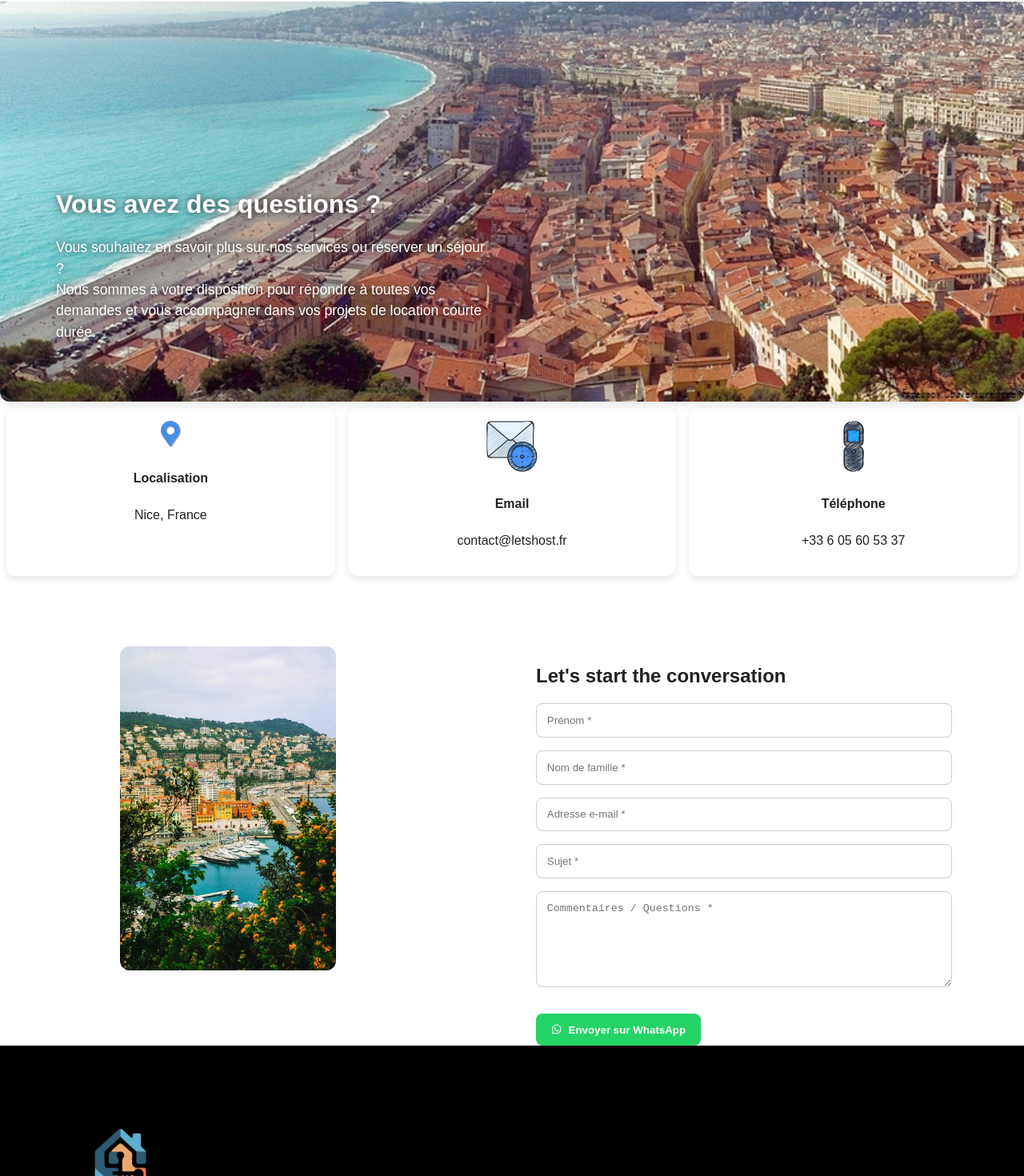
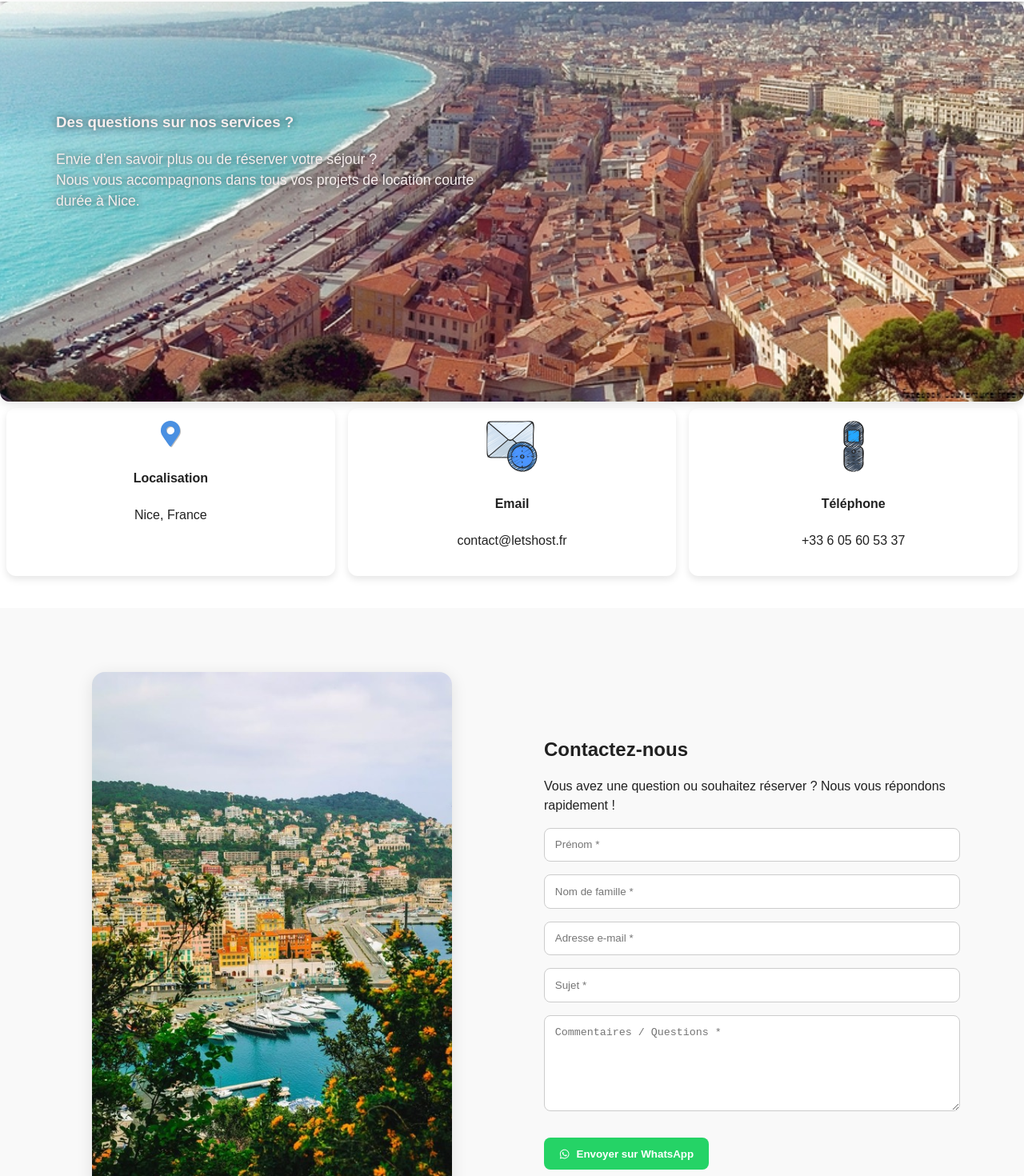
Before and after one commit to Jihentrade/Letshost-conciergerie, a React (Create React App) app: page /contact in a window 1280 px wide. Shown: the part 83-1553 px from the top of the page at 80% size. Built offline with nearby package versions, Linux system fonts and the light colour scheme.

Commit message:
contactpage

```diff
--- a/src/pages/Contact/ImageCarousel.css
+++ b/src/pages/Contact/ImageCarousel.css
@@ -15,10 +15,10 @@
 
 .carousel-text {
   position: absolute;
-  top: 50%;
+  top: 30%;
   left: 50%;
   transform: translate(-100%, -20%);
-  color: rgb(255, 255, 255);
+  color: rgb(247, 238, 238);
   margin-right: 50px;
   padding: 0 20px;
   text-shadow: 0 0 10px rgba(0, 0, 0, 0.7);
--- a/src/pages/Contact/ImageCarousel.jsx
+++ b/src/pages/Contact/ImageCarousel.jsx
@@ -34,12 +34,11 @@ const ImageCarousel = () => {
         />
       </AnimatePresence>
       <div className="carousel-text">
-        <h2>Vous avez des questions ?</h2>
+        <h3>Des questions sur nos services ?</h3>
         <p>
-          Vous souhaitez en savoir plus sur nos services ou réserver un séjour ?
-          <br />
-          Nous sommes à votre disposition pour répondre à toutes vos demandes et
-          vous accompagner dans vos projets de location courte durée.
+          Envie d’en savoir plus ou de réserver votre séjour ?<br />
+          Nous vous accompagnons dans tous vos projets de location courte durée
+          à Nice.
         </p>
       </div>
     </div>
--- a/src/pages/Contact/contactPage.jsx
+++ b/src/pages/Contact/contactPage.jsx
@@ -1,8 +1,200 @@
+// import React, { useState } from "react";
+// import { motion } from "framer-motion";
+// import Navbar from "../../components/Navbar";
+// import Footer from "../../components/footer";
+// import { Box, Button, Snackbar, Alert, Typography } from "@mui/material";
+
+// import contactImage from "../../assets/nice.jpg";
+// import { FaMapMarkerAlt, FaWhatsapp } from "react-icons/fa";
+// import PhoneIcon from "../../assets/flip-phone_12892703 (1).png";
+// import MailIcon from "../../assets/target_3826267 (2).png";
+// import "./contactPage.css";
+// import ImageCarousel from "./ImageCarousel.jsx";
+// const fadeIn = {
+//   hidden: { opacity: 0, y: 50 },
+//   visible: (i = 1) => ({
+//     opacity: 1,
+//     y: 0,
+//     transition: {
+//       delay: i * 0.3,
+//       duration: 0.6,
+//     },
+//   }),
+// };
+
+// const ContactPage = () => {
+//   const [formData, setFormData] = useState({
+//     prenom: "",
+//     nom: "",
+//     email: "",
+//     sujet: "",
+//     message: "",
+//   });
+
+//   const handleChange = (e) => {
+//     setFormData({ ...formData, [e.target.name]: e.target.value });
+//   };
+
+//   const sendToWhatsApp = () => {
+//     const { prenom, nom, email, sujet, message } = formData;
+//     const text = `👋 Bonjour,
+
+// Je m'appelle *${prenom} ${nom}*.
+
+// 📧 Email : ${email}
+// 📌 Sujet : ${sujet}
+
+// 💬 Message :
+// ${message}
+
+// Merci de me recontacter dès que possible. 🙏`;
+
+//     const phoneNumber = "33605605337";
+//     window.open(
+//       `https://api.whatsapp.com/send?phone=${phoneNumber}&text=${encodeURIComponent(
+//         text
+//       )}`,
+//       "_blank"
+//     );
+//   };
+//   const boxData = [
+//     {
+//       icon: <FaMapMarkerAlt className="contact-icon" />,
+//       title: "Localisation",
+//       text: "Nice, France",
+//     },
+//     {
+//       icon: <img src={MailIcon} alt="Mail" className="contact-icon-img" />,
+//       title: "Email",
+//       text: "contact@letshost.fr",
+//     },
+//     {
+//       icon: <img src={PhoneIcon} alt="Phone" className="contact-icon-img" />,
+//       title: "Téléphone",
+//       text: "+33 6 05 60 53 37",
+//     },
+//   ];
+
+//   return (
+//     <>
+//       <Navbar />
+//       <div className="carousel-section">
+//         <ImageCarousel />
+//         <div className="contact-boxes">
+//           {boxData.map((item, i) => (
+//             <motion.div
+//               key={i}
+//               className="contact-box"
+//               initial="hidden"
+//               whileInView="visible"
+//               viewport={{ once: true, amount: 0.3 }}
+//               variants={fadeIn}
+//               custom={i}
+//             >
+//               {item.icon}
+//               <h4>{item.title}</h4>
+//               <p>{item.text}</p>
+//             </motion.div>
+//           ))}
+//         </div>
+//       </div>
+
+//       <div className="contact-content">
+//         <Box
+//           sx={{
+//             display: "flex",
+//             // flexDirection: "row",
+//             flexDirection: { xs: "column", md: "row" },
+//           }}
+//         >
+//           {/* deuxieme partie du box */}
+//           <Box
+//             // sx={{
+//             // flex: 0.5,
+//             // // paddingLeft: "150px",
+//             // paddingLeft: { xs: "20px", md: "150px" },
+//             // paddingRight: { xs: "20px", md: "90px" },
+//             // flexDirection: { xs: "column", md: "row" },
+//             // textAlign: "left",
+//             // mt: 6,
+//             // }}
+//             sx={{
+//               display: "flex",
+//               flexDirection: { xs: "column", md: "row" },
+//               alignItems: "center",
+//               justifyContent: "center",
+//               px: { xs: 2, md: 6 },
+//               mt: 6,
+//               gap: 4,
+//             }}
+//           >
+//             <div className="contact-image">
+//               <img src={contactImage} alt="Nice" />
+//             </div>
+//           </Box>
+//           <Box
+//             sx={{
+//               flex: 0.5,
+//               paddingRight: "90px",
+//               textAlign: "left",
+//               mt: 6,
+//             }}
+//           >
+//             <div className="contact-form">
+//               <h2>Let's start the conversation</h2>
+//               <input
+//                 type="text"
+//                 name="prenom"
+//                 placeholder="Prénom *"
+//                 onChange={handleChange}
+//                 required
+//               />
+//               <input
+//                 type="text"
+//                 name="nom"
+//                 placeholder="Nom de famille *"
+//                 onChange={handleChange}
+//                 required
+//               />
+//               <input
+//                 type="email"
+//                 name="email"
+//                 placeholder="Adresse e-mail *"
+//                 onChange={handleChange}
+//                 required
+//               />
+//               <input
+//                 type="text"
+//                 name="sujet"
+//                 placeholder="Sujet *"
+//                 onChange={handleChange}
+//                 required
+//               />
+//               <textarea
+//                 name="message"
+//                 placeholder="Commentaires / Questions *"
+//                 onChange={handleChange}
+//                 required
+//               />
+//               <button onClick={sendToWhatsApp} className="whatsapp-button">
+//                 <FaWhatsapp /> Envoyer sur WhatsApp
+//               </button>
+//             </div>
+//           </Box>
+//         </Box>
+//       </div>
+
+//       <Footer />
+//     </>
+//   );
+// };
+
+// export default ContactPage;
 import React, { useState } from "react";
 import { motion } from "framer-motion";
 import Navbar from "../../components/Navbar";
 import Footer from "../../components/footer";
-import { Box, Button, Snackbar, Alert, Typography } from "@mui/material";
+import { Box } from "@mui/material";
 
 import contactImage from "../../assets/nice.jpg";
 import { FaMapMarkerAlt, FaWhatsapp } from "react-icons/fa";
@@ -10,6 +202,7 @@ import PhoneIcon from "../../assets/flip-phone_12892703 (1).png";
 import MailIcon from "../../assets/target_3826267 (2).png";
 import "./contactPage.css";
 import ImageCarousel from "./ImageCarousel.jsx";
+
 const fadeIn = {
   hidden: { opacity: 0, y: 50 },
   visible: (i = 1) => ({
@@ -37,17 +230,7 @@ const ContactPage = () => {
 
   const sendToWhatsApp = () => {
     const { prenom, nom, email, sujet, message } = formData;
-    const text = `👋 Bonjour,
-
-Je m'appelle *${prenom} ${nom}*.
-
-📧 Email : ${email}
-📌 Sujet : ${sujet}
-
-💬 Message :
-${message}
-
-Merci de me recontacter dès que possible. 🙏`;
+    const text = `👋 Bonjour,\n\nJe m'appelle *${prenom} ${nom}*.\n\n📧 Email : ${email}\n📌 Sujet : ${sujet}\n\n💬 Message :\n${message}\n\nMerci de me recontacter dès que possible. 🙏`;
 
     const phoneNumber = "33605605337";
     window.open(
@@ -57,6 +240,7 @@ Merci de me recontacter dès que possible. 🙏`;
       "_blank"
     );
   };
+
   const boxData = [
     {
       icon: <FaMapMarkerAlt className="contact-icon" />,
@@ -99,37 +283,77 @@ Merci de me recontacter dès que possible. 🙏`;
         </div>
       </div>
 
-      <div className="contact-content">
+      {/* <Box
+        component="section"
+        sx={{
+          display: "flex",
+          flexDirection: { xs: "column", md: "row" },
+          alignItems: "center",
+          justifyContent: "center",
+          px: { xs: 2, md: 6 },
+          mt: 6,
+          gap: 4,
+        }}
+
+      >
+        <Box sx={{ flex: 1, textAlign: "center" }}>
+          <figure className="contact-image">
+            <img
+              src={contactImage}
+              alt="Vue de Nice, France"
+              style={{ width: "70%", height: "auto", borderRadius: "8px" }}
+            />
+          </figure>
+        </Box> */}
+      <Box
+        component="section"
+        sx={{
+          display: "flex",
+          flexDirection: { xs: "column", md: "row" },
+          alignItems: "center",
+          justifyContent: "center",
+          px: { xs: 2, md: 10 },
+          py: { xs: 6, md: 10 },
+          gap: { xs: 4, md: 10 },
+          backgroundColor: "#f9f9f9",
+        }}
+      >
+        {/* Image à gauche */}
         <Box
           sx={{
+            flex: 1,
             display: "flex",
-            flexDirection: "row",
+            justifyContent: "center",
+            alignItems: "center",
           }}
         >
-          {/* deuxieme partie du box */}
-          <Box
-            sx={{
-              flex: 0.5,
-              paddingLeft: "150px",
-              textAlign: "left",
-              mt: 6,
+          <figure style={{ margin: 0 }}>
+            <img
+              src={contactImage}
+              alt="Vue de Nice, France"
+              style={{
+                width: "100%",
+                maxWidth: "450px",
+                height: "auto",
+                borderRadius: "16px",
+                boxShadow: "0 4px 20px rgba(0, 0, 0, 0.1)",
               }}
-          >
-            <div className="contact-image">
-              <img src={contactImage} alt="Nice" />
-            </div>
+            />
+          </figure>
         </Box>
         <Box
           sx={{
-              flex: 0.5,
-
-              paddingRight: "90px",
+            flex: 1,
+            width: "100%",
             textAlign: "left",
-              mt: 6,
           }}
         >
           <div className="contact-form">
-              <h2>Let's start the conversation</h2>
+            <h2>Contactez-nous</h2>
+            <p>
+              Vous avez une question ou souhaitez réserver ? Nous vous répondons
+              rapidement !
+            </p>
             <input
               type="text"
               name="prenom"
@@ -170,7 +394,6 @@ Merci de me recontacter dès que possible. 🙏`;
           </div>
         </Box>
       </Box>
-      </div>
 
       <Footer />
     </>
```
Lines whose indentation alone changed are shown as unchanged.
